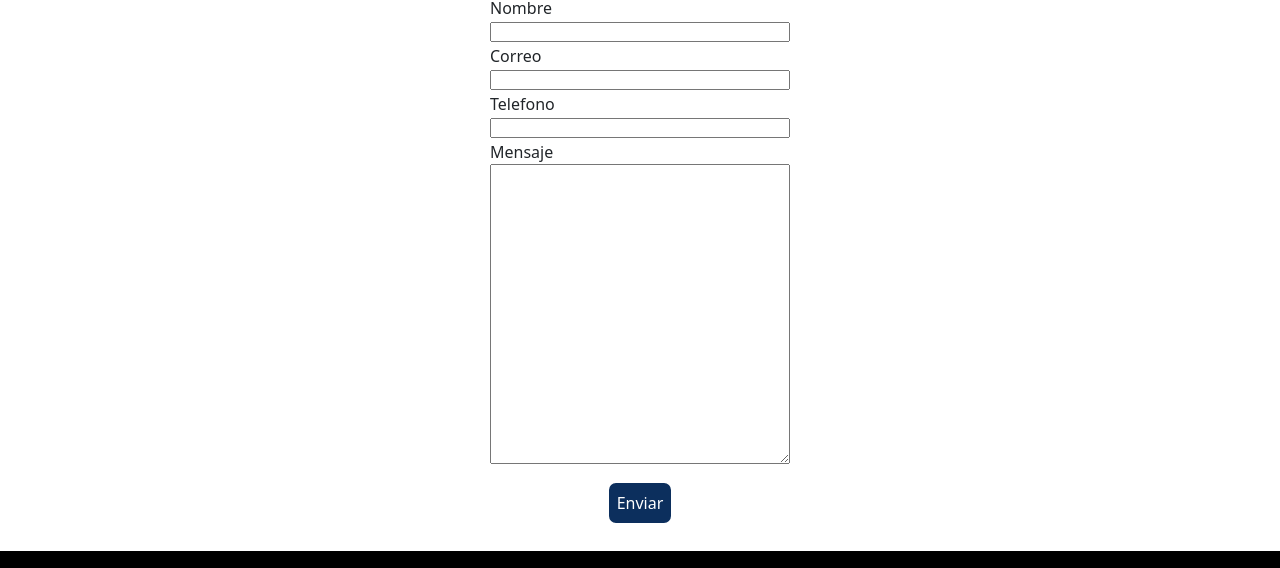
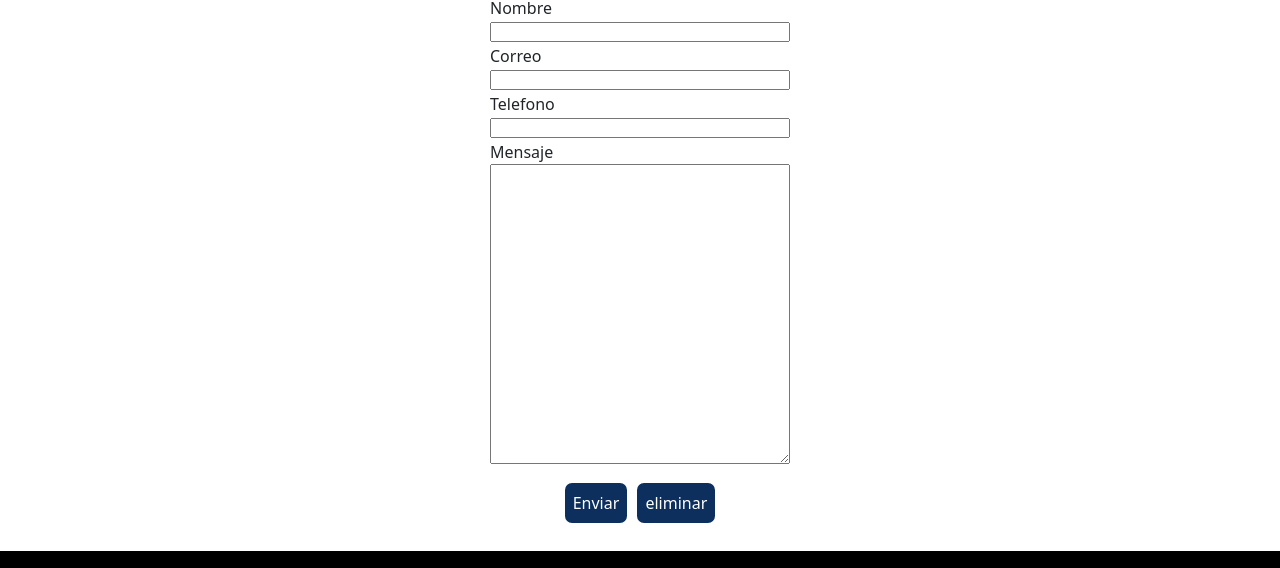
Before and after one commit to JazminRomina/VAChoice-PF-Mendoza, a website: page pages/contactanos.html in a window 1280 px wide. Shown: the part 157-725 px from the top of the page. Drawn offline with Linux system fonts and the light colour scheme.

Commit message:
arreglando index y se agrego un boton para limpiar el formulario en la pagina contactanos

```diff
--- a/pages/contactanos.html
+++ b/pages/contactanos.html
@@ -65,7 +65,10 @@
         <label for="mensaje">Mensaje</label>
         <textarea name="mensaje"></textarea>
         </div>
+        <section>
         <button class="btn-contacto">Enviar</button>
+        <input class="btn-contacto" type="reset" value="eliminar">
+        </section>
       </form>
     </main>
     <!-- ends main -->
```
Also changed, not shown: index.html (+0 -1 lines).
